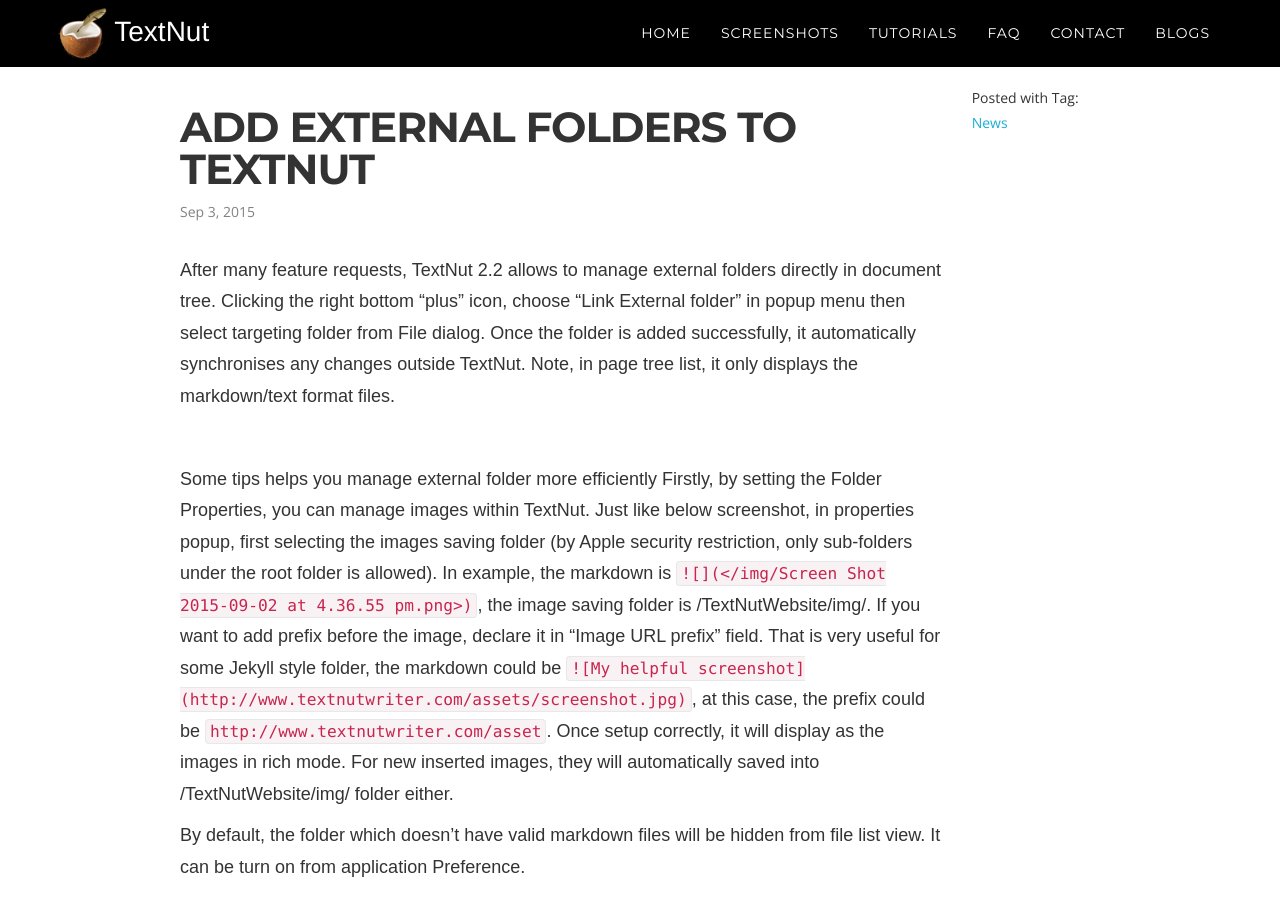
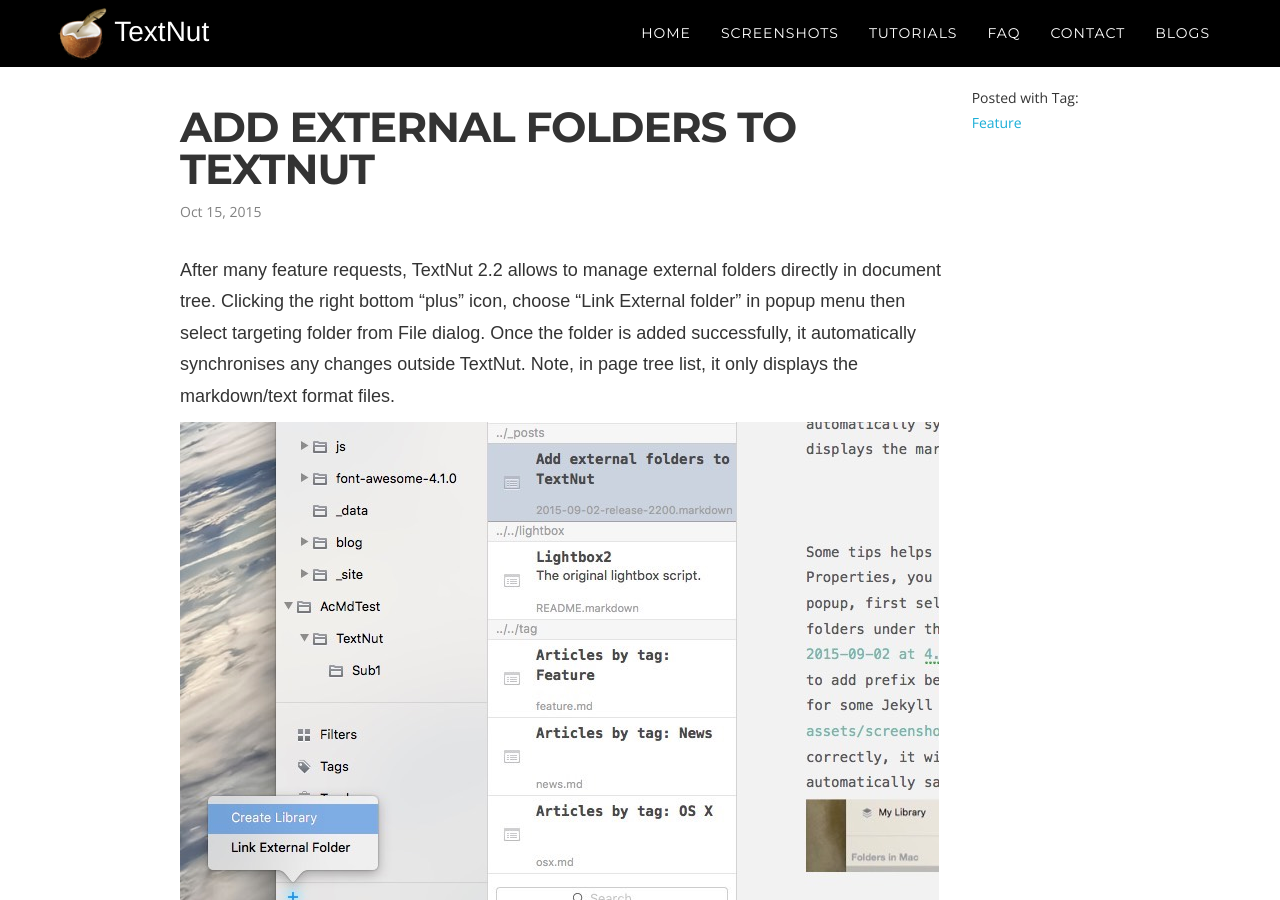
Before and after one commit to textnutwriter/textnutwriter.github.io, a Jekyll site: the page built from _posts/2015-10-14-add-external-folers.markdown, in a window 1280 px wide and 900 px high. Built offline with Jekyll 4.4.1, drawn with Linux system fonts in a browser that asks for light colours; nearby versions of some CDN libraries; some web fonts are replaced; a script that is not in the unit is left out; comment, search, counter and statistics services are not loaded.

```diff
--- a/_includes/home_nav.html
+++ b/_includes/home_nav.html
@@ -37,7 +37,7 @@
                 <li>
                     <a class="page-scroll" href="#contact">Contact</a>
                 </li>
-                {% comment %}http://stackoverflow.com/questions/25452429/excluding-page-from-jekyll-navigation-bar
+                {% comment %}http://stackoverflow.com/questions/25452429/excluding-page-from-jekyll-navigation-bar{% endcomment %}
                 {% assign pages = site.pages | sort: 'weight' %}
                 {% for pg in pages %}
                   {% if pg.menu == 'main' %}
@@ -46,7 +46,7 @@
                     </li>
                   {% endif %}
                 {% endfor %}
-                {% endcomment %}
+
             </ul>
         </div>
     <!-- /.navbar-collapse -->
--- a/_layouts/home.html
+++ b/_layouts/home.html
@@ -24,7 +24,7 @@
                 </div>
                 <div class="col-lg-3 col-md-3 text-center" style="background: url(img/mac_store_us.svg);background-size: 232px 56px;width: 232px;height: 56px;">
                     <a href="https://itunes.apple.com/us/app/textnut/id933104554?ls=1&mt=12" class="appstore"></a>
-                    <div class="compatible"><a href="https://itunes.apple.com/us/app/textnut/id933104554?ls=1&mt=12" class="appstorelink">50% off US$16.99</a></div>
+                    <div class="compatible"><a href="https://itunes.apple.com/us/app/textnut/id933104554?ls=1&mt=12" class="appstorelink">Promo: 50% off US$16.99</a></div>
                 </div>
               </div>
               <div class="row"><br/></div>
--- a/_posts/2015-09-02-release-2200.markdown
+++ b/_posts/2015-10-14-add-external-folers.markdown
@@ -1,21 +1,21 @@
 ---
 layout: post
 title:  "Add external folders to TextNut"
-date:   2015-09-02 21:43:39
-categories: Story
-tags: [news]
+date:   2015-10-14 21:43:39
+categories: Blogs
+tags: [feature]
 ---
 
 After many feature requests, TextNut 2.2 allows to manage external folders directly in document tree.  Clicking the right bottom "plus" icon, choose "Link External folder" in popup menu then select targeting folder from File dialog. Once the folder is added successfully, it automatically synchronises any changes outside TextNut. Note, in page tree list, it only displays the markdown/text format files.
 
-![](<Screen Shot 2015-10-14 at 4.08.37 PM.png>)
+![](<{{site_url}}/img/Screen Shot 2015-10-14 at 4.08.37 PM.png>)
 
 Some tips helps you manage external folder more efficiently Firstly, by setting the Folder Properties, you can manage images within TextNut. Just like below screenshot, in properties popup, first selecting the images saving folder (by Apple security restriction, only sub-folders under the root folder is allowed). In example, the markdown is `![](</img/Screen Shot 2015-09-02 at 4.36.55 pm.png>)`, the image saving folder is /TextNutWebsite/img/. If you want to add prefix before the image, declare it in "Image URL prefix" field. That is very useful for some Jekyll style folder, the markdown could be `![My helpful screenshot]({{ site.url }}/assets/screenshot.jpg)`, at this case, the prefix could be `{{site.url}}/asset`. Once setup correctly, it will display as the images in rich mode.  For new inserted images, they will automatically saved into /TextNutWebsite/img/ folder either.
-![](<Screen Shot 2015-10-14 at 3.17.07 PM.png>)
+![](<{{site_url}}/img/Screen Shot 2015-10-14 at 3.17.07 PM.png>)
 
 By default, the folder which doesn't have valid markdown files will be hidden from file list view. It can be turn on from application Preference.
 
-![](<Screen Shot 2015-10-14 at 3.37.55 PM.png>)
+![](<{{site_url}}/img/Screen Shot 2015-10-14 at 3.37.55 PM.png>)
 
 TextNut has default soft line wrap(80 characters line width), for some existed markdown files that use hard line wrap, it may not display nicely. It easy turn of soft wrap line from Menu -> View -> Soft line wrap, or extending the maximum line character from application Preference.
 
```
